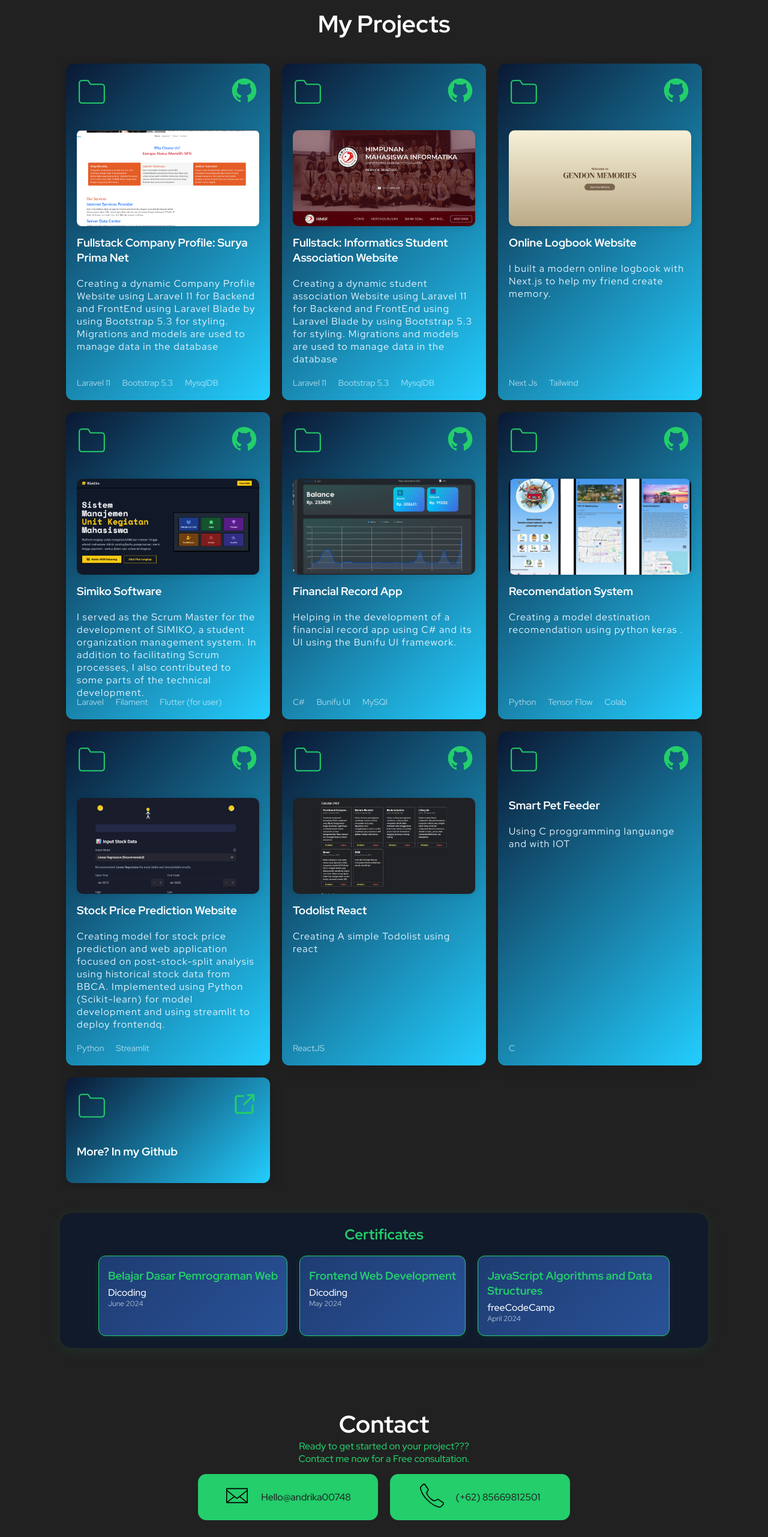
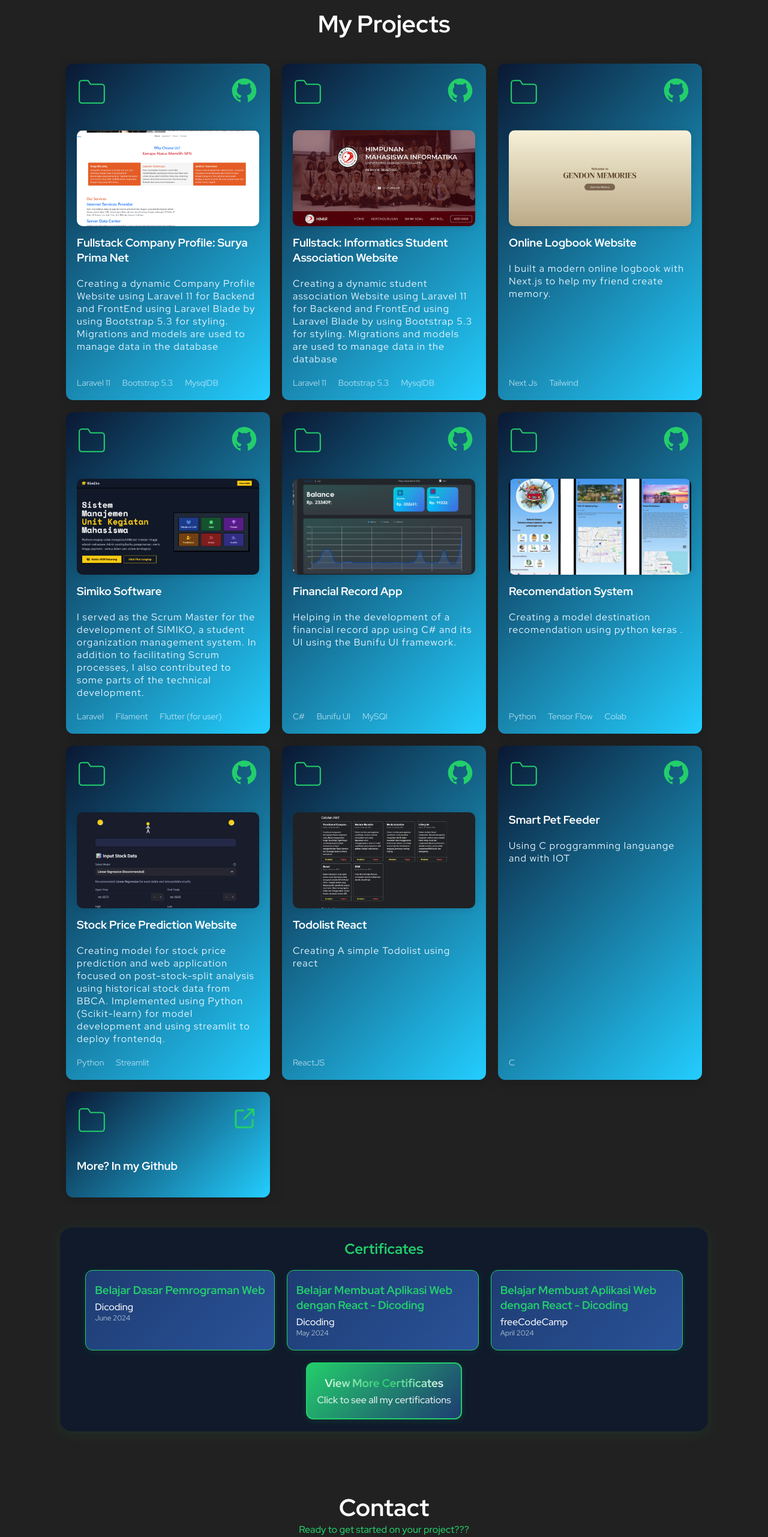
Before and after one commit to MuhammadYusufAndrika/Portofolio, a React (Create React App) app: page / in a window 1280 px wide. Shown: the part 1348-3910 px from the top of the page at 60% size. Built offline with nearby package versions, Linux system fonts and the light colour scheme.

Commit message:
fix: update certificate links and enhance project image styles for better presentation

```diff
--- a/src/components/Certificate/Certificate.tsx
+++ b/src/components/Certificate/Certificate.tsx
@@ -8,19 +8,19 @@ const certificates = [
     title: "Belajar Dasar Pemrograman Web",
     issuer: "Dicoding",
     date: "June 2024",
-    link: "https://www.dicoding.com/certificates/NVP7Q491GZR0",
+    link: "https://www.linkedin.com/in/muhammadyusufandrika/",
   },
   {
-    title: "Frontend Web Development",
+    title: "Belajar Membuat Aplikasi Web dengan React - Dicoding",
     issuer: "Dicoding",
     date: "May 2024",
-    link: "https://www.dicoding.com/certificates/EXAMPLE2",
+    link: "https://www.linkedin.com/in/muhammadyusufandrika/",
   },
   {
-    title: "JavaScript Algorithms and Data Structures",
+    title: "Belajar Membuat Aplikasi Web dengan React - Dicoding",
     issuer: "freeCodeCamp",
     date: "April 2024",
-    link: "https://freecodecamp.org/certification/EXAMPLE3",
+    link: "https://www.linkedin.com/in/muhammadyusufandrika/",
   },
 ];
 
@@ -56,6 +56,51 @@ export function Certificate() {
             <p style={{ margin: 0, fontSize: "1.2rem", color: "#b2c2d6" }}>{cert.date}</p>
           </a>
         ))}
+
+        {/* More Certificates Button */}
+        <div
+          style={{
+            display: "flex",
+            minWidth: 260,
+            maxWidth: 320,
+            background: "linear-gradient(135deg, #23ce6b 0%, #1e3c72 100%)",
+            color: "#fff",
+            borderRadius: "1.2rem",
+            padding: "2rem 1.5rem",
+            textDecoration: "none",
+            boxShadow: "0 2px 12px 0 rgba(35, 206, 107, 0.15)",
+            transition: "transform 0.2s, box-shadow 0.2s",
+            border: "2px solid #23ce6b",
+            cursor: "pointer",
+            alignItems: "center",
+            justifyContent: "center",
+            textAlign: "center"
+          }}
+          onMouseOver={(e) => {
+            e.currentTarget.style.transform = "scale(1.04)";
+            e.currentTarget.style.boxShadow = "0 6px 24px 0 rgba(35, 206, 107, 0.25)";
+          }}
+          onMouseOut={(e) => {
+            e.currentTarget.style.transform = "scale(1)";
+            e.currentTarget.style.boxShadow = "0 2px 12px 0 rgba(35, 206, 107, 0.15)";
+          }}
+          onClick={() => window.open("https://www.linkedin.com/in/muhammadyusufandrika/details/certifications/", "_blank")}
+        >
+          <div>
+            <h3 style={{
+              color: "#fff",
+              marginBottom: "0.5rem",
+              background: "linear-gradient(90deg, #fff 0%, #23ce6b 50%, #fff 100%)",
+              WebkitBackgroundClip: "text",
+              WebkitTextFillColor: "transparent",
+              backgroundClip: "text",
+              fontWeight: 700
+            }}>
+              View More Certificates
+            </h3>
+            <p style={{ margin: 0, fontWeight: 500, opacity: 0.9 }}>Click to see all my certifications</p>
+          </div>
+        </div>
       </div>
     </section>
   );
--- a/src/components/Project/Project.tsx
+++ b/src/components/Project/Project.tsx
@@ -32,7 +32,16 @@ export function Project() {
             </header>
             <div className="body">
               <a href="https://github.com/MuhammadYusufAndrika/SPN-Web.git" target="_blank" rel="noreferrer">
-                <img src={spnweb} alt="SPN Web" />
+                <img
+                  src={spnweb}
+                  alt="SPN Web"
+                  style={{
+                    width: "100%",
+                    height: "200px",
+                    objectFit: "cover",
+                    borderRadius: "1rem",
+                  }}
+                />
               </a>
               <h3>Fullstack Company Profile: Surya Prima Net</h3>
               <p> Creating a dynamic Company Profile Website using Laravel 11 for Backend and FrontEnd using Laravel Blade by using Bootstrap 5.3 for styling. Migrations and models are used to manage data in the database </p>
@@ -60,13 +69,13 @@ export function Project() {
               </div>
             </header>
             <div className="body">
-              <a href="https://github.com/MuhammadYusufAndrika/SPN-Web.git" target="_blank" rel="noreferrer">
+              <a href="https://github.com/MuhammadYusufAndrika/Himpunan-Website.git" target="_blank" rel="noreferrer">
                 <img
                   src={himpunanwebsite}
-                  alt="SPN Web"
+                  alt="Himpunan Website"
                   style={{
                     width: "100%",
-                    height: "100%", // atau height sesuai kebutuhan
+                    height: "200px",
                     objectFit: "cover",
                     borderRadius: "1rem",
                   }}
@@ -101,10 +110,10 @@ export function Project() {
               <a href="https://gendon-nu.vercel.app/" target="_blank" rel="noreferrer">
                 <img
                   src={logbookweb}
-                  alt="SPN Web"
+                  alt="Logbook Web"
                   style={{
                     width: "100%",
-                    height: "100%", // atau height sesuai kebutuhan
+                    height: "200px",
                     objectFit: "cover",
                     borderRadius: "1rem",
                   }}
@@ -138,10 +147,10 @@ export function Project() {
               <a href="https://simiko.software/" target="_blank" rel="noreferrer">
                 <img
                   src={simikoweb}
-                  alt="SPN Web"
+                  alt="Simiko Software"
                   style={{
                     width: "100%",
-                    height: "100%", // atau height sesuai kebutuhan
+                    height: "200px",
                     objectFit: "cover",
                     borderRadius: "1rem",
                   }}
@@ -173,13 +182,13 @@ export function Project() {
               </div>
             </header>
             <div className="body">
-              <a href="" target="_blank" rel="noreferrer">
+              <a href="https://github.com/MuhammadYusufAndrika/FinalProject-Uangku-Pemrog" target="_blank" rel="noreferrer">
                 <img
                   src={financialapp}
-                  alt="SPN Web"
+                  alt="Financial App"
                   style={{
                     width: "100%",
-                    height: "100%", // atau height sesuai kebutuhan
+                    height: "200px",
                     objectFit: "cover",
                     borderRadius: "1rem",
                   }}
@@ -215,10 +224,10 @@ export function Project() {
               <a href="https://github.com/MuhammadYusufAndrika/Tripskuy" target="_blank" rel="noreferrer">
                 <img
                   src={recomendationapp}
-                  alt="SPN Web"
+                  alt="Recommendation App"
                   style={{
                     width: "100%",
-                    height: "100%", // atau height sesuai kebutuhan
+                    height: "200px",
                     objectFit: "cover",
                     borderRadius: "1rem",
                   }}
@@ -253,10 +262,10 @@ export function Project() {
               <a href="https://stockpricepredictionbbca.streamlit.app/" target="_blank" rel="noreferrer">
                 <img
                   src={stockprice}
-                  alt="SPN Web"
+                  alt="Stock Price Prediction"
                   style={{
                     width: "100%",
-                    height: "100%", // atau height sesuai kebutuhan
+                    height: "200px",
                     objectFit: "cover",
                     borderRadius: "1rem",
                   }}
@@ -288,13 +297,13 @@ export function Project() {
               </div>
             </header>
             <div className="body">
-              <a href="" target="_blank" rel="noreferrer">
+              <a href="https://github.com/MuhammadYusufAndrika" target="_blank" rel="noreferrer">
                 <img
                   src={todolist}
-                  alt="SPN Web"
+                  alt="Todolist React"
                   style={{
                     width: "100%",
-                    height: "100%", // atau height sesuai kebutuhan
+                    height: "200px",
                     objectFit: "cover",
                     borderRadius: "1rem",
                   }}
```
